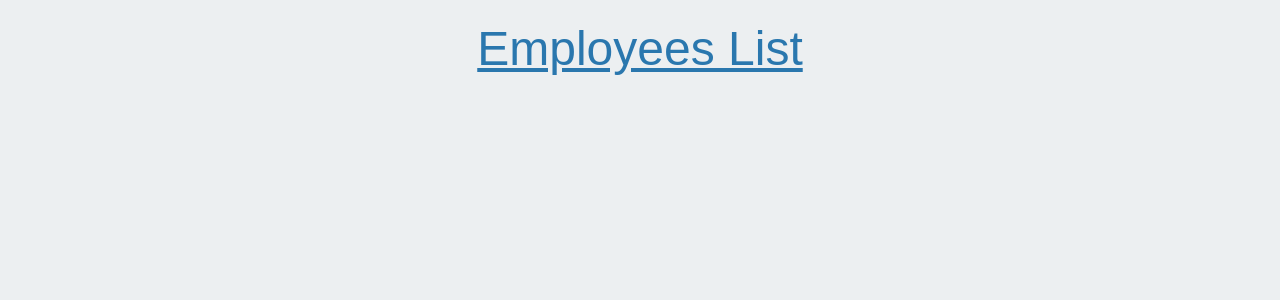
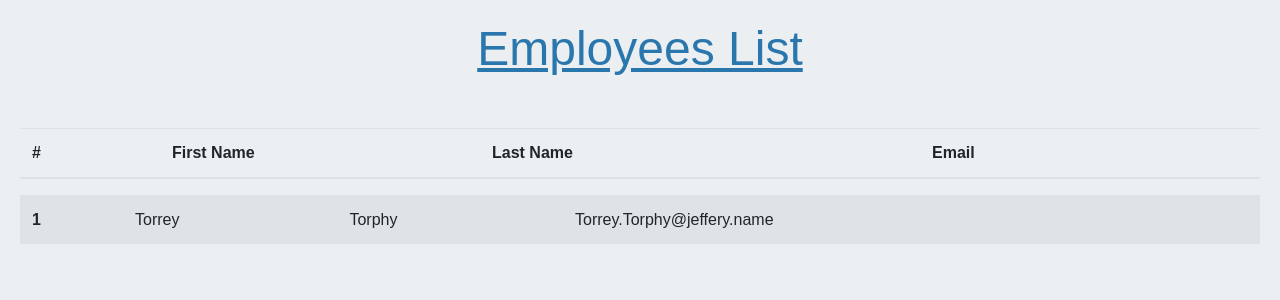
Before and after one commit to sethglenn/19_React, a React (Create React App) app: page / in a window 1280 px wide. Shown: the top 300 px of the page. Built offline with nearby package versions, Linux system fonts and the light colour scheme.

Commit message:
places tables and aligned with css

```diff
--- a/src/App.js
+++ b/src/App.js
@@ -1,13 +1,20 @@
 import React from "react";
 import Wrapper from "./components/Wrapper";
 import Title from "./components/Title";
-// import Table from "./components/table"
-// import employees from "./employees.json";
+import Table from "./components/Table"
+import employees from "./employees.json";
+import Bar from "./components/Bar"
 
 function App() {
   return (
     <Wrapper>
       <Title>Employees List</Title>
+      <Bar></Bar>
+      <Table
+        first={employees[0].first}
+        last={employees[0].last}
+        email={employees[0].email}
+      />
     </Wrapper>
   );
 }
--- /dev/null
+++ b/src/components/Bar/index.js
@@ -0,0 +1,20 @@
+import React from 'react';
+import { Table } from 'reactstrap';
+import "./style.css";
+
+const Example = (props) => {
+    return (
+        <Table>
+        <thead>
+            <tr>
+                <th id="width">#</th>
+                <th id="width2">First Name</th>
+                <th id="width3">Last Name</th>
+                <th>Email</th>
+            </tr>
+        </thead>
+        </Table>
+    )
+}
+
+export default Example;
--- /dev/null
+++ b/src/components/Bar/style.css
@@ -0,0 +1,11 @@
+#width {
+    width: 140px;
+}
+
+#width2 {
+    width: 320px;
+}
+
+#width3 {
+    width: 440px;
+}
--- a/src/components/Table/index.js
+++ b/src/components/Table/index.js
@@ -0,0 +1,19 @@
+import React from 'react';
+import { Table } from 'reactstrap';
+
+const Example = (props) => {
+  return (
+    <Table striped>
+      <tbody>
+        <tr>
+          <th scope="row">1</th>
+          <td>{props.first}</td>
+          <td>{props.last}</td>
+          <td>{props.email}</td>
+          </tr>
+        </tbody>
+    </Table>
+  );
+}
+
+export default Example;
```
Also changed, not shown: 1 other file (tests, documents, lock files or other folders).
